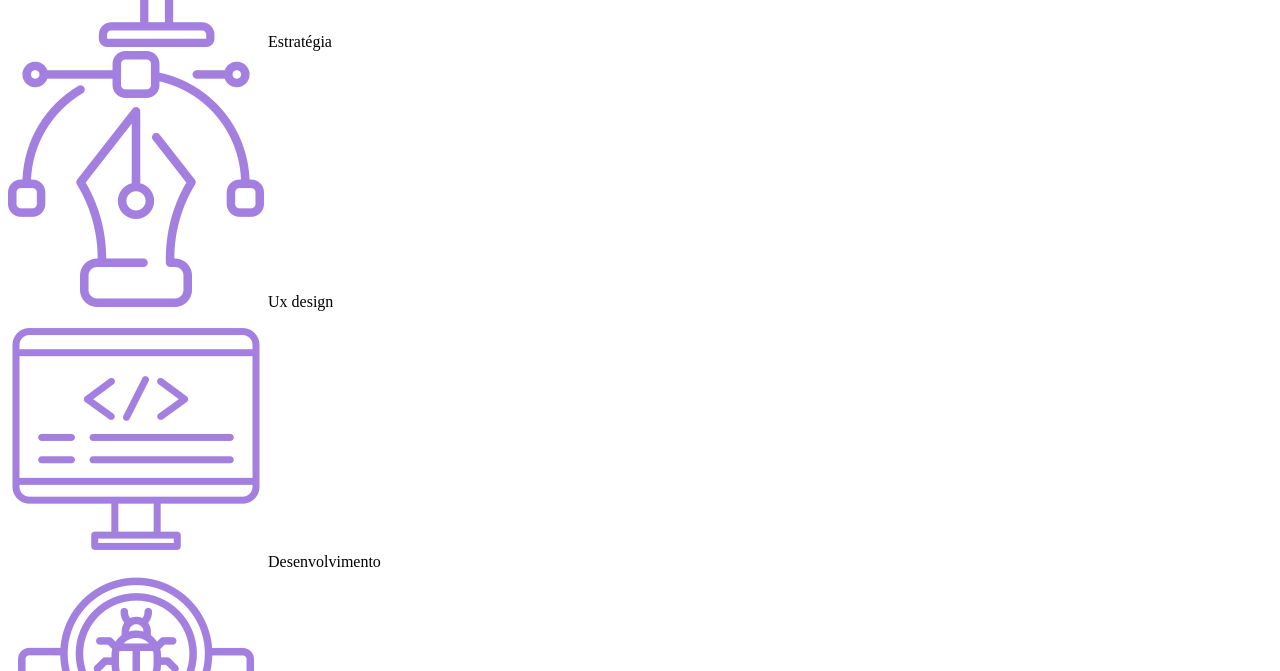
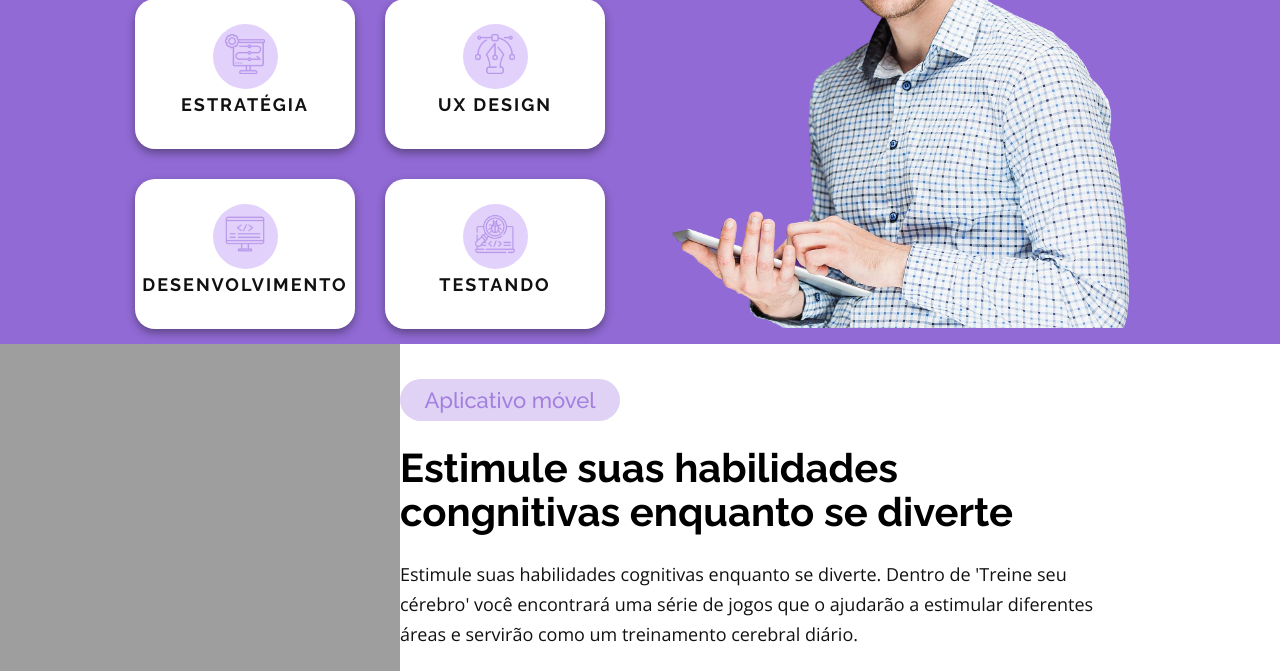
Before and after one commit to alexupeneck/site-empresa-digital, a plain HTML site: page index.html in a window 1280 px wide. Shown: the part 289-960 px from the top of the page. Drawn offline with nearby package versions, Linux system fonts and the light colour scheme; the site is published under a folder, as on GitHub Pages, so addresses that start at the root find nothing.

Commit message:
Correção caminho CSS

```diff
--- a/index.html
+++ b/index.html
@@ -4,7 +4,7 @@
     <meta charset="UTF-8" />
     <meta http-equiv="X-UA-Compatible" content="IE=edge" />
     <meta name="viewport" content="width=device-width, initial-scale=1.0" />
-    <link rel="stylesheet" href="/style/styles.css" />
+    <link rel="stylesheet" type="text/css" href="style/styles.css" />
     <title>Desenvolvimento de Aplicativos</title>
     <link rel="preconnect" href="https://fonts.googleapis.com" />
     <link rel="preconnect" href="https://fonts.gstatic.com" crossorigin />
```
